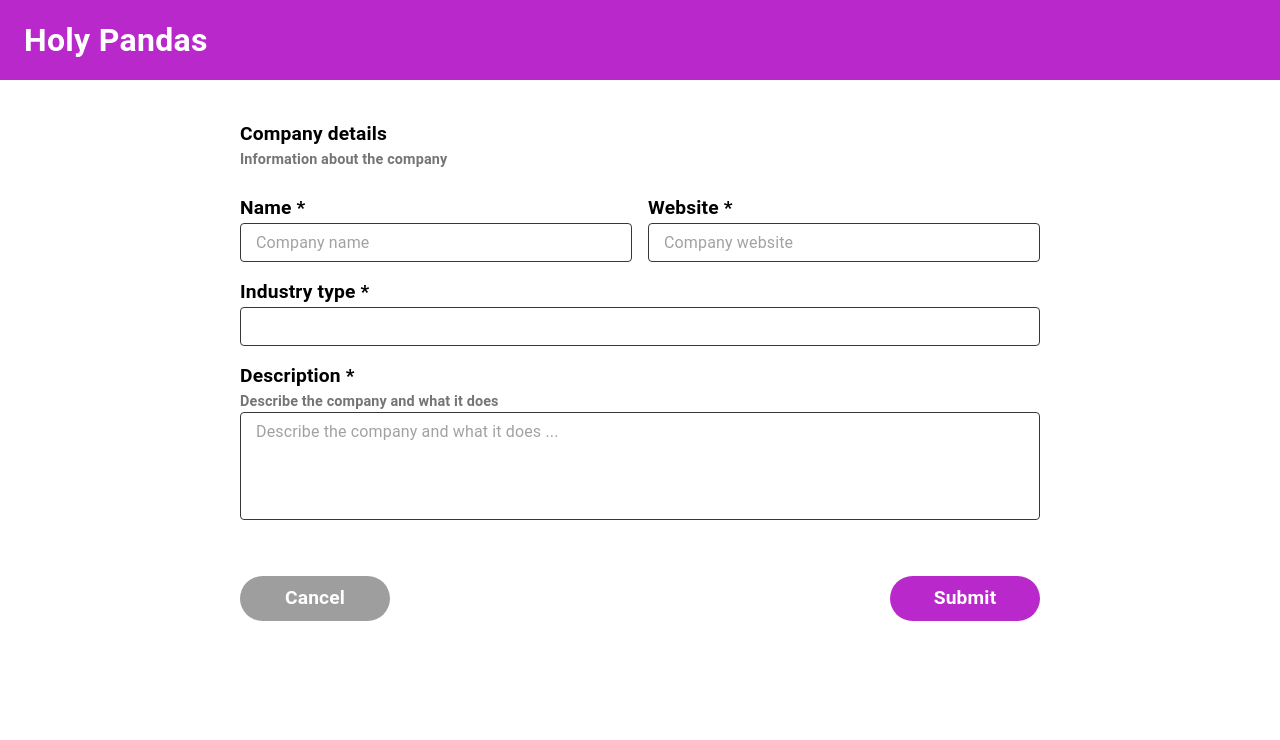
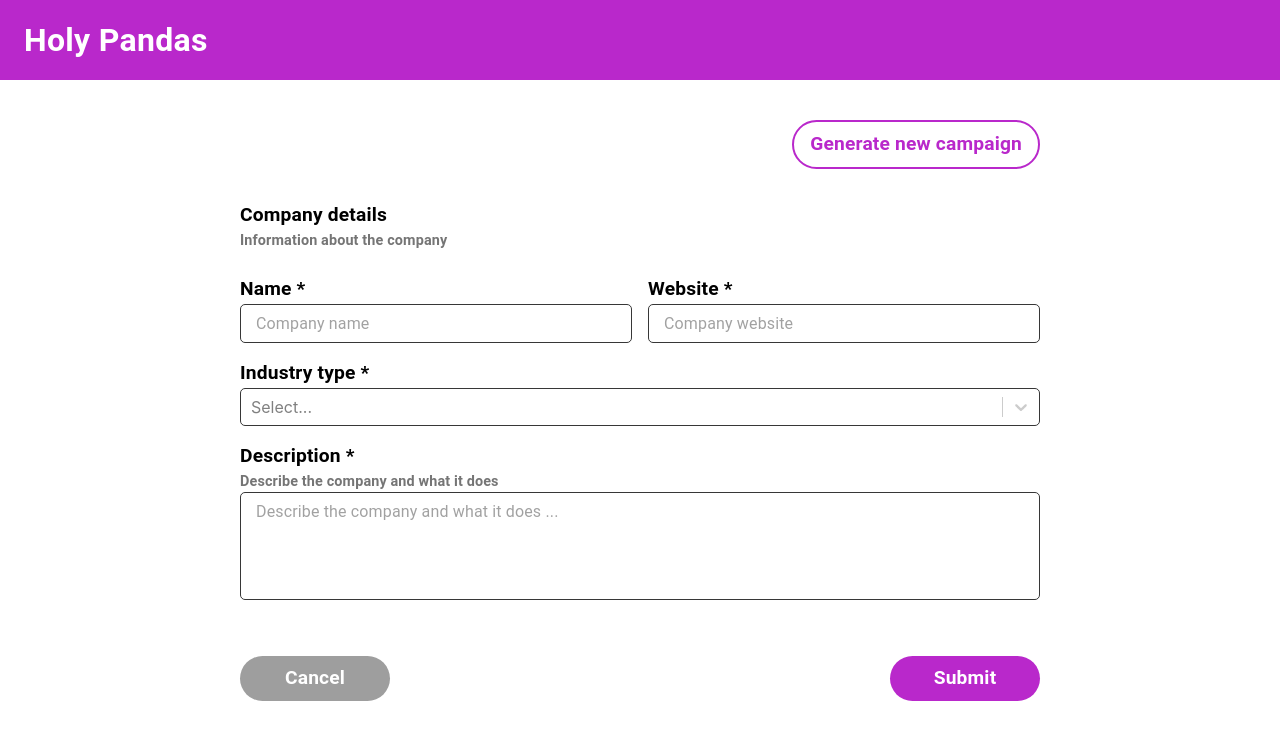
Before and after one commit to TeradonGenesis/adhacks, a React (Create React App) app in the folder adhacks-web-client/: page /company/1 in a window 1280 px wide. Shown: the top 740 px of the page. Built offline with nearby package versions, Linux system fonts and the light colour scheme.

Commit message:
Created select input

```diff
--- a/adhacks-web-client/package.json
+++ b/adhacks-web-client/package.json
@@ -6,6 +6,7 @@
     "node": "18.x.x"
   },
   "dependencies": {
+    "@craco/craco": "^7.1.0",
     "@emotion/react": "^11.11.1",
     "@emotion/styled": "^11.11.0",
     "@mui/material": "^5.13.5",
@@ -18,6 +19,7 @@
     "react-hook-form": "^7.44.3",
     "react-router-dom": "^6.13.0",
     "react-scripts": "5.0.1",
+    "react-select": "^5.7.3",
     "styled-components": "^6.0.0-rc.3",
     "web-vitals": "^2.1.4"
   },
--- a/adhacks-web-client/src/App.js
+++ b/adhacks-web-client/src/App.js
@@ -14,7 +14,7 @@ const App = () => {
           <Route element={<AppLayout />}>
             <Route path="/" element={<Home />} />
             <Route path="/company/new" element={<Company />} />
-            <Route path="/company/:companyId" element={<Company />} />
+            <Route path="/company/:id" element={<Company />} />
           </Route>
         </Routes>
       </BrowserRouter>
--- a/adhacks-web-client/src/components/Buttons/ActionButton/ActionButton.js
+++ b/adhacks-web-client/src/components/Buttons/ActionButton/ActionButton.js
@@ -4,8 +4,9 @@ import React, { useMemo } from "react";
 const ActionButton = ({
   label,
   variant = "filled",
-  ContainerProps = {},
+  ButtonProps = {},
   LabelProps = {},
+  onClick,
 }) => {
   const { ActionButtonContainer, Label } = useMemo(() => {
     const isFilled = variant === "filled";
@@ -30,7 +31,7 @@ const ActionButton = ({
   }, [variant]);
 
   return (
-    <ActionButtonContainer {...ContainerProps}>
+    <ActionButtonContainer onClick={onClick} {...ButtonProps}>
       <Label {...LabelProps}>{label}</Label>
     </ActionButtonContainer>
   );
--- /dev/null
+++ b/adhacks-web-client/src/components/FormInputs/SelectInput/SelectInput.js
@@ -0,0 +1,24 @@
+import { useTheme } from "@mui/material";
+
+import React, { useMemo } from "react";
+import Select from "react-select";
+
+const SelectInput = ({ SelectProps = {} }) => {
+  const theme = useTheme();
+  const styles = useMemo(() => {
+    return {
+      control: (provided, state) => {
+        return {
+          ...provided,
+          border: `1px solid ${theme.palette.border.main} `,
+          borderRadius: "5px",
+          ":hover": { borderColor: theme.palette.border.main },
+        };
+      },
+    };
+  }, [theme]);
+
+  return <Select styles={styles} {...SelectProps} />;
+};
+
+export default SelectInput;
--- /dev/null
+++ b/adhacks-web-client/src/components/FormInputs/SelectInput/index.js
@@ -0,0 +1 @@
+export { default } from "./SelectInput";
--- a/adhacks-web-client/src/components/FormInputs/TextInput/TextInput.js
+++ b/adhacks-web-client/src/components/FormInputs/TextInput/TextInput.js
@@ -11,6 +11,7 @@ const StyledTextField = styled(TextField)(({ theme }) => ({
   "& .MuiOutlinedInput-root": {
     "& fieldset": {
       border: `1px solid ${theme.palette.border.main} !important`,
+      borderRadius: "5px",
     },
   },
 
--- a/adhacks-web-client/src/pages/Company/CompanyPage.js
+++ b/adhacks-web-client/src/pages/Company/CompanyPage.js
@@ -1,7 +1,9 @@
 import { Box, styled, useTheme } from "@mui/material";
 import React from "react";
+import { useNavigate, useParams } from "react-router-dom";
 
 import ActionButton from "@/components/Buttons/ActionButton";
+import SelectInput from "@/components/FormInputs/SelectInput";
 import TextInput from "@/components/FormInputs/TextInput";
 import Section from "@/components/Section";
 
@@ -25,10 +27,23 @@ const ButtonContainer = styled(Box)(({ theme }) => ({
 
 const CompanyPage = () => {
   const theme = useTheme();
+  const { id } = useParams();
 
   return (
     <CompanyPageContainer>
       <Box sx={{ width: "100%", maxWidth: "800px" }}>
+        {id && (
+          <Box
+            sx={{
+              display: "flex",
+              justifyContent: "flex-end",
+              marginBottom: theme.spacing(4),
+            }}
+          >
+            <ActionButton label="Generate new campaign" variant="outlined" />
+          </Box>
+        )}
+
         <Section
           label="Company details"
           description="Information about the company"
@@ -60,7 +75,7 @@ const CompanyPage = () => {
           </DualColumn>
 
           <Section required label="Industry type">
-            <TextInput />
+            <SelectInput />
           </Section>
 
           <Section
@@ -80,7 +95,7 @@ const CompanyPage = () => {
           <ButtonContainer>
             <ActionButton
               label="Cancel"
-              ContainerProps={{
+              ButtonProps={{
                 sx: {
                   backgroundColor: theme.palette.grey[500],
                   width: "150px",
@@ -89,7 +104,7 @@ const CompanyPage = () => {
             />
             <ActionButton
               label="Submit"
-              ContainerProps={{ sx: { width: "150px" } }}
+              ButtonProps={{ sx: { width: "150px" } }}
             />
           </ButtonContainer>
         </Section>
--- a/adhacks-web-client/src/pages/Home/HomePage.js
+++ b/adhacks-web-client/src/pages/Home/HomePage.js
@@ -1,5 +1,6 @@
 import { Box, styled } from "@mui/material";
 import React from "react";
+import { useNavigate } from "react-router-dom";
 
 import ActionButton from "@/components/Buttons/ActionButton";
 import TextInput from "@/components/FormInputs/TextInput";
@@ -13,17 +14,30 @@ const ToolbarContainer = styled(Box)(({ theme }) => ({
 }));
 
 const HomePage = () => {
+  const navigate = useNavigate();
+
+  const handleAddCompany = () => {
+    navigate("/company/new");
+  };
+
   return (
     <Box>
       <ToolbarContainer>
-        <TextInput TextFieldProps={{ placeholder: "Search something" }} />
+        <TextInput
+          TextFieldProps={{
+            placeholder: "Search something",
+            sx: { width: "300px" },
+          }}
+        />
 
-        <ActionButton label="Add company" variant="outlined" />
+        <ActionButton
+          label="Add company"
+          variant="outlined"
+          onClick={handleAddCompany}
+        />
       </ToolbarContainer>
 
-      <Box>
-        <Table />
-      </Box>
+      <Table />
     </Box>
   );
 };
```
Also changed, not shown: 1 other file (tests, documents, lock files or other folders).
